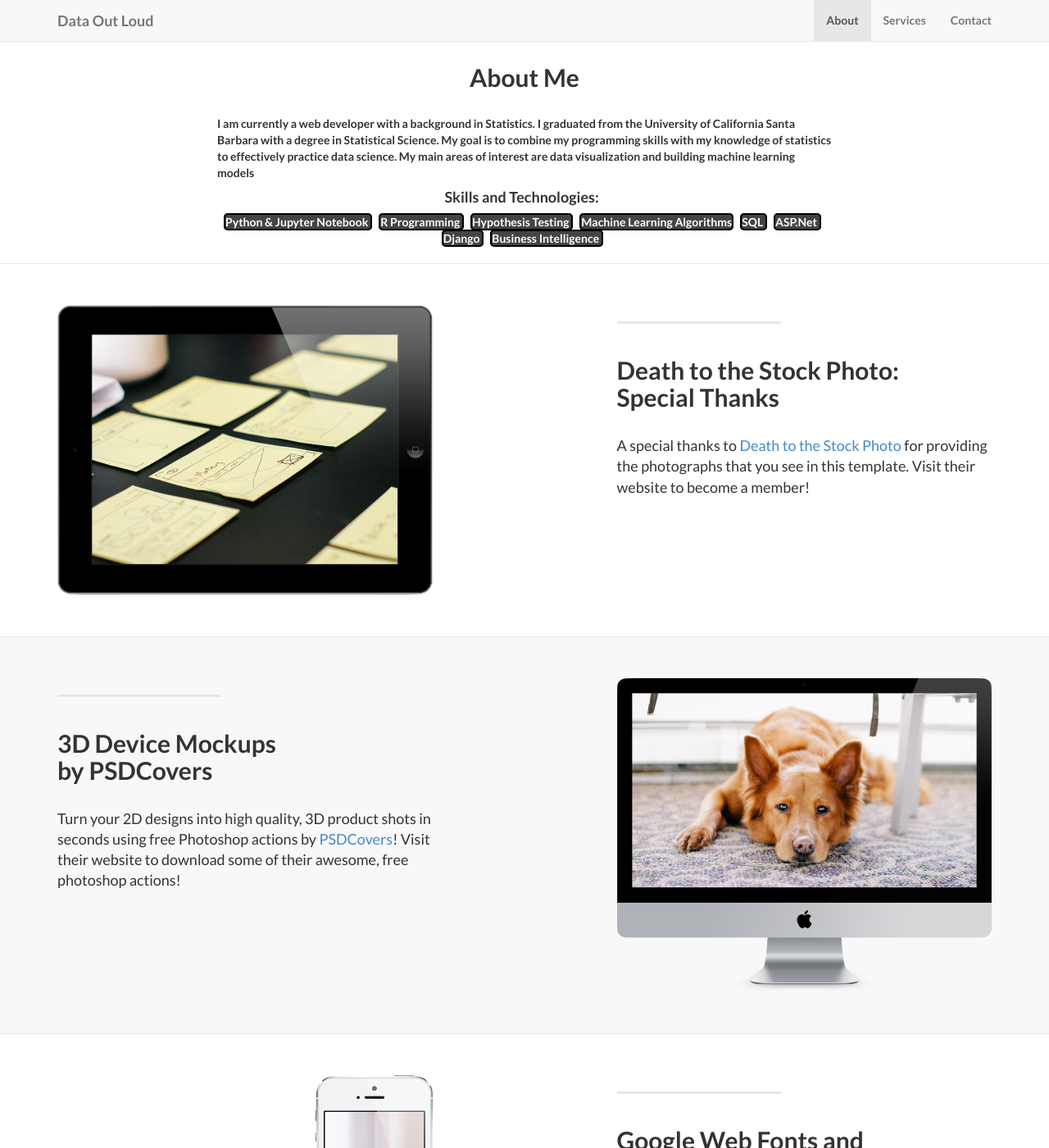
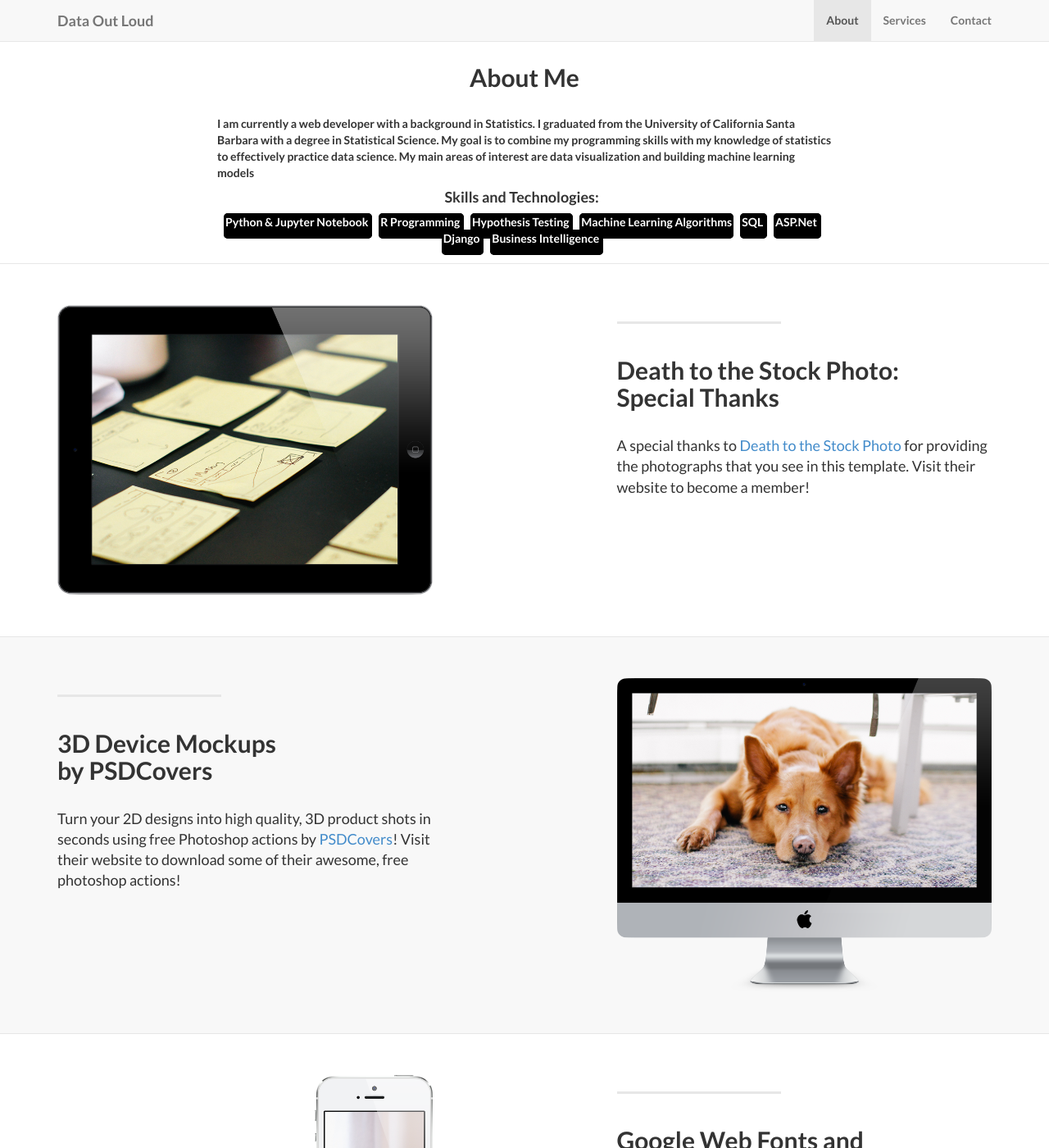
Before and after one commit to robinphetsa/robinphetsa.github.io, a Jekyll site: the page built from index.html, in a window 1280 px wide and 1400 px high, scrolled down 759 px. Shown: the whole window at 82% size. Built offline with Jekyll 4.4.1, drawn with Linux system fonts in a browser that asks for light colours.

Commit message:
Update landing-page.css

```diff
--- a/css/landing-page.css
+++ b/css/landing-page.css
@@ -189,11 +189,12 @@ header .technology span {
 
 .br-white{
 	/*background:#fff !important;*/
-	background:#444 !important;
+	background:#000000 !important;
 	border: 2px solid black;
     	border-radius: 5px;
     	color: #ffffff;
     	text-align: center;
+    	padding-bottom: 10px;
 }
 
 .br-black{
```
